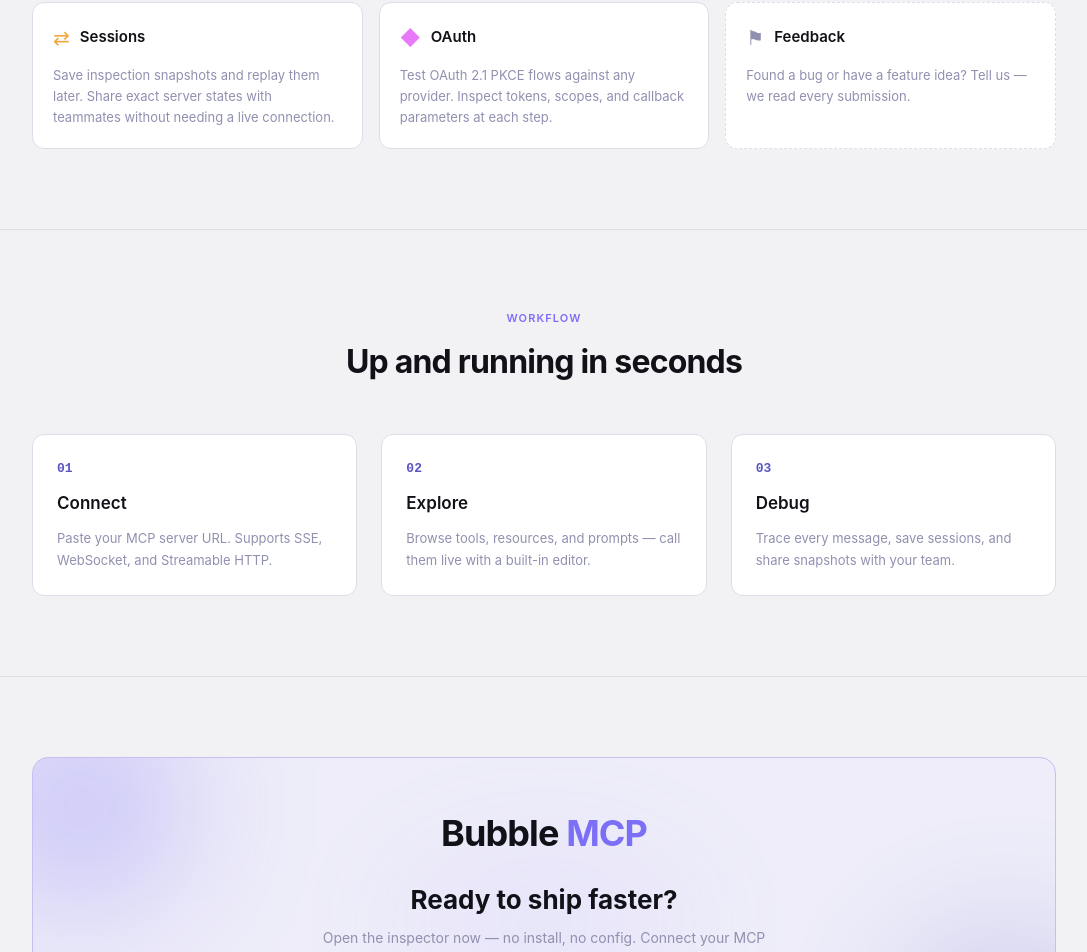
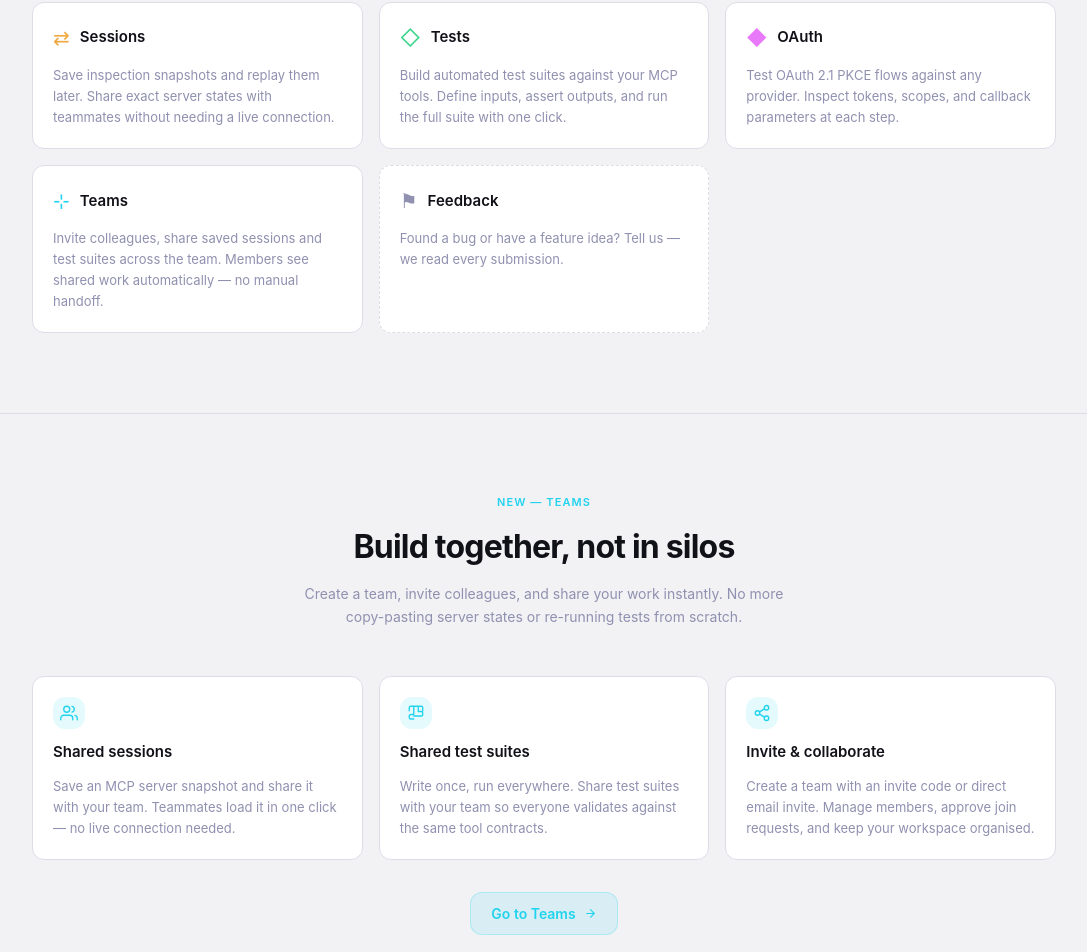
Before and after one commit to wozaisuzhou/mcp-devtool-next, a Next.js app: page / in a window 1280 px wide. Shown: the part 880-1832 px from the top of the page, without its empty margins (96-1183 px from the left). Built offline with nearby package versions, Linux system fonts and the light colour scheme.

Commit message:
add more feature

```diff
--- a/src/app/(shell)/tests/page.tsx
+++ b/src/app/(shell)/tests/page.tsx
@@ -225,8 +225,13 @@
 
   // ── Load ──────────────────────────────────────────────────────────────────
 
-  useEffect(() => {
-    if (user) {
+  const loadSuites = useCallback(() => {
+    if (!user) {
+      const local = loadLocal()
+      setSuites(local)
+      if (local.length > 0) setSelectedId(s => s ?? local[0].id)
+      return
+    }
     fetch(`/api/tests/suites?userEmail=${encodeURIComponent(user.email)}`)
       .then(r => r.json())
       .then(({ suites: rows }) => {
@@ -243,12 +248,9 @@
       .then(r => r.json())
       .then(d => setMyTeams(d.teams ?? []))
       .catch(() => {})
-    } else {
-      const local = loadLocal()
-      setSuites(local)
-      if (local.length > 0) setSelectedId(s => s ?? local[0].id)
-    }
   }, [user])
+
+  useEffect(() => { loadSuites() }, [loadSuites])
 
   // ── Persist ───────────────────────────────────────────────────────────────
   // Debounced so rapid edits (typing in the name/input fields) don't fire a
@@ -319,11 +321,16 @@
     if (!user) return
     setSharing(true)
     try {
-      await fetch(`/api/tests/suites/${suiteId}`, {
+      const res = await fetch(`/api/tests/suites/${suiteId}`, {
         method: 'PATCH',
         headers: { 'Content-Type': 'application/json' },
         body: JSON.stringify({ teamId, userEmail: user.email }),
       })
+      if (!res.ok) {
+        const data = await res.json().catch(() => ({}))
+        setLimitError(data.error ?? 'Failed to update sharing')
+        return
+      }
       setSuites(prev => prev.map(s => {
         if (s.id !== suiteId) return s
         const team = myTeams.find(t => t.id === teamId)
@@ -424,6 +431,14 @@
               </svg>
             )}
           </div>
+          <div className="flex items-center gap-0.5">
+            <button onClick={loadSuites} title="Refresh suites"
+                    className="w-6 h-6 flex items-center justify-center rounded text-[var(--c-text-3)]
+                               hover:text-[var(--c-text-2)] hover:bg-[var(--c-bg-2)] transition-colors">
+              <svg width="11" height="11" viewBox="0 0 24 24" fill="none" stroke="currentColor" strokeWidth="2" strokeLinecap="round" strokeLinejoin="round">
+                <polyline points="1 4 1 10 7 10"/><path d="M3.51 15a9 9 0 1 0 .49-4"/>
+              </svg>
+            </button>
             <button onClick={addSuite} disabled={suiteAtLimit} title={suiteAtLimit ? `Limit reached (${limits.suites} suites)` : 'New suite'}
                     className="w-6 h-6 flex items-center justify-center rounded text-[var(--c-text-3)]
                                hover:text-[var(--c-purple)] hover:bg-[var(--c-purple-bg)]
@@ -432,6 +447,7 @@
                 <line x1="12" y1="5" x2="12" y2="19"/><line x1="5" y1="12" x2="19" y2="12"/>
               </svg>
             </button>
+          </div>
         </div>
 
         {/* Limit / auth hint */}
--- a/src/app/api/sessions/route.ts
+++ b/src/app/api/sessions/route.ts
@@ -9,7 +9,7 @@
     const userEmail  = searchParams.get('userEmail')
     const limit      = Math.min(parseInt(searchParams.get('limit') || '50'), 200)
 
-    const cols = 'id, name, label, user_email, server_url, server_name, server_version, protocol_version, transport, tool_count, resource_count, prompt_count, trace_count, saved_at, team_id, teams(name)'
+    const cols = 'id, name, label, user_email, server_url, server_name, server_version, protocol_version, transport, tool_count, resource_count, prompt_count, trace_count, saved_at, team_id'
 
     // Fetch user's own sessions
     let ownQuery = db
@@ -26,20 +26,34 @@
     if (ownError) throw ownError
 
     let teamSessions: any[] = []
+    let teamNameMap = new Map<string, string>()
 
     if (userEmail) {
-      // Find teams this user belongs to
+      // Find teams this user belongs to (simple select — no join to avoid PostgREST issues)
       const { data: memberships } = await db
         .from('team_members')
-        .select('team_id, teams(id, name)')
+        .select('team_id')
         .eq('user_email', userEmail)
 
       const teamIds = (memberships ?? []).map((m: any) => m.team_id)
 
+      // Collect all team IDs we need names for (own shared sessions + member sessions)
+      const ownTeamIds = (ownData ?? []).map((s: any) => s.team_id).filter(Boolean)
+      const allTeamIds = [...new Set([...teamIds, ...ownTeamIds])]
+
+      // Fetch team names in one flat query
+      if (allTeamIds.length > 0) {
+        const { data: teamRows } = await db
+          .from('teams')
+          .select('id, name')
+          .in('id', allTeamIds)
+        teamNameMap = new Map((teamRows ?? []).map((t: any) => [t.id as string, t.name as string]))
+      }
+
       if (teamIds.length > 0) {
         const { data: sharedData } = await db
           .from('saved_sessions')
-          .select(cols + ', teams(name)')
+          .select(cols)
           .in('team_id', teamIds)
           .order('saved_at', { ascending: false })
           .limit(limit)
@@ -48,15 +62,19 @@
         const ownIds = new Set((ownData ?? []).map((s: any) => s.id))
         teamSessions = (sharedData ?? [])
           .filter((s: any) => !ownIds.has(s.id))
-          .map((s: any) => ({ ...s, teamName: s.teams?.name ?? null }))
+          .map((s: any) => ({ ...s, teamName: teamNameMap.get(s.team_id) ?? null }))
       }
     }
 
-    const allSessions = [
-      ...(ownData ?? []).map((s: any) => ({ ...s, teamName: s.teams?.name ?? null })),
-      ...teamSessions,
-    ].sort((a, b) => new Date(b.saved_at).getTime() - new Date(a.saved_at).getTime())
-     .slice(0, limit)
+    // Attach teamName to own sessions (so the badge shows for the owner too)
+    const ownWithTeamName = (ownData ?? []).map((s: any) => ({
+      ...s,
+      teamName: s.team_id ? (teamNameMap.get(s.team_id) ?? null) : null,
+    }))
+
+    const allSessions = [...ownWithTeamName, ...teamSessions]
+      .sort((a, b) => new Date(b.saved_at).getTime() - new Date(a.saved_at).getTime())
+      .slice(0, limit)
 
     return NextResponse.json({ sessions: allSessions })
   } catch (err: unknown) {
--- a/src/app/api/tests/suites/[id]/route.ts
+++ b/src/app/api/tests/suites/[id]/route.ts
@@ -62,7 +62,7 @@
       .maybeSingle()
 
     if (!suite) return NextResponse.json({ error: 'Suite not found' }, { status: 404 })
-    if (suite.user_email !== userEmail) return NextResponse.json({ error: 'Only the owner can share this suite' }, { status: 403 })
+    if (suite.user_email?.toLowerCase() !== userEmail?.toLowerCase()) return NextResponse.json({ error: 'Only the owner can share this suite' }, { status: 403 })
 
     const { error } = await db
       .from('test_suites')
--- a/src/app/api/tests/suites/route.ts
+++ b/src/app/api/tests/suites/route.ts
@@ -20,28 +20,52 @@
 
     let teamSuites: any[] = []
 
-    // Fetch suites shared by teams this user belongs to (excluding own)
-    const { data: memberships } = await db
+    // Fetch teams this user belongs to (simple select — no join to avoid PostgREST issues)
+    const { data: memberships, error: membershipsError } = await db
       .from('team_members')
-      .select('team_id, teams(name)')
-      .eq('user_email', userEmail)
+      .select('team_id')
+      .ilike('user_email', userEmail)
+
+    if (membershipsError) console.error('[tests/suites GET] memberships query failed:', membershipsError)
 
     const teamIds = (memberships ?? []).map((m: any) => m.team_id)
 
+    // Collect all team IDs we need names for (own shared suites + member suites)
+    const ownTeamIds = (ownData ?? []).map((s: any) => s.team_id).filter(Boolean)
+    const allTeamIds = [...new Set([...teamIds, ...ownTeamIds])]
+
+    // Fetch team names in one flat query
+    let teamNameMap = new Map<string, string>()
+    if (allTeamIds.length > 0) {
+      const { data: teamRows } = await db
+        .from('teams')
+        .select('id, name')
+        .in('id', allTeamIds)
+      teamNameMap = new Map((teamRows ?? []).map((t: any) => [t.id as string, t.name as string]))
+    }
+
     if (teamIds.length > 0) {
-      const { data: sharedData } = await db
+      const { data: sharedData, error: sharedError } = await db
         .from('test_suites')
-        .select('id, name, description, cases, created_at, updated_at, team_id, user_email, teams(name)')
+        .select('id, name, description, cases, created_at, updated_at, team_id, user_email')
         .in('team_id', teamIds)
         .order('created_at', { ascending: true })
+
+      if (sharedError) console.error('[tests/suites GET] sharedData query failed:', sharedError)
 
       const ownIds = new Set((ownData ?? []).map((s: any) => s.id))
       teamSuites = (sharedData ?? [])
         .filter((s: any) => !ownIds.has(s.id))
-        .map((s: any) => ({ ...s, teamName: s.teams?.name ?? null }))
+        .map((s: any) => ({ ...s, teamName: teamNameMap.get(s.team_id) ?? null }))
     }
 
-    const allSuites = [...(ownData ?? []), ...teamSuites]
+    // Attach teamName to own suites too (so the badge shows for the owner)
+    const ownWithTeamName = (ownData ?? []).map((s: any) => ({
+      ...s,
+      teamName: s.team_id ? (teamNameMap.get(s.team_id) ?? null) : null,
+    }))
+
+    const allSuites = [...ownWithTeamName, ...teamSuites]
 
     return NextResponse.json({ suites: allSuites })
   } catch (err) {
--- a/src/app/page.tsx
+++ b/src/app/page.tsx
@@ -38,11 +38,25 @@
     color: 'var(--c-amber)',
   },
   {
+    icon: '◇',
+    title: 'Tests',
+    desc: 'Build automated test suites against your MCP tools. Define inputs, assert outputs, and run the full suite with one click.',
+    href: '/tests',
+    color: 'var(--c-green)',
+  },
+  {
     icon: '◆',
     title: 'OAuth',
     desc: 'Test OAuth 2.1 PKCE flows against any provider. Inspect tokens, scopes, and callback parameters at each step.',
     href: '/oauth',
     color: '#e879f9',
+  },
+  {
+    icon: '⊹',
+    title: 'Teams',
+    desc: 'Invite colleagues, share saved sessions and test suites across the team. Members see shared work automatically — no manual handoff.',
+    href: '/team',
+    color: '#22d3ee',
   },
 ]
 
@@ -206,6 +220,80 @@
         </div>
       </section>
 
+      {/* ── Teams spotlight ── */}
+      <section className="py-20 px-6 border-t border-[var(--c-border)]">
+        <div className="max-w-5xl mx-auto">
+          <div className="text-center mb-12">
+            <p className="text-[11px] font-semibold uppercase tracking-widest mb-3" style={{ color: '#22d3ee' }}>New — Teams</p>
+            <h2 className="text-[28px] sm:text-[32px] font-bold text-[var(--c-text)] tracking-tight">
+              Build together, not in silos
+            </h2>
+            <p className="text-[14px] text-[var(--c-text-3)] mt-3 max-w-lg mx-auto leading-relaxed">
+              Create a team, invite colleagues, and share your work instantly.
+              No more copy-pasting server states or re-running tests from scratch.
+            </p>
+          </div>
+
+          <div className="grid grid-cols-1 sm:grid-cols-3 gap-4">
+            {[
+              {
+                icon: (
+                  <svg width="18" height="18" viewBox="0 0 24 24" fill="none" stroke="currentColor" strokeWidth="1.8" strokeLinecap="round" strokeLinejoin="round">
+                    <path d="M17 21v-2a4 4 0 0 0-4-4H5a4 4 0 0 0-4 4v2"/>
+                    <circle cx="9" cy="7" r="4"/>
+                    <path d="M23 21v-2a4 4 0 0 0-3-3.87M16 3.13a4 4 0 0 1 0 7.75"/>
+                  </svg>
+                ),
+                title: 'Shared sessions',
+                desc: 'Save an MCP server snapshot and share it with your team. Teammates load it in one click — no live connection needed.',
+              },
+              {
+                icon: (
+                  <svg width="18" height="18" viewBox="0 0 24 24" fill="none" stroke="currentColor" strokeWidth="1.8" strokeLinecap="round" strokeLinejoin="round">
+                    <path d="M9 3H5a2 2 0 0 0-2 2v4m6-6h10a2 2 0 0 1 2 2v4M9 3v11m0 0H5a2 2 0 0 0-2 2v2a2 2 0 0 0 2 2h4m0-4h6m0 0h4a2 2 0 0 0 2-2v-2a2 2 0 0 0-2-2h-4m0 0V3"/>
+                  </svg>
+                ),
+                title: 'Shared test suites',
+                desc: 'Write once, run everywhere. Share test suites with your team so everyone validates against the same tool contracts.',
+              },
+              {
+                icon: (
+                  <svg width="18" height="18" viewBox="0 0 24 24" fill="none" stroke="currentColor" strokeWidth="1.8" strokeLinecap="round" strokeLinejoin="round">
+                    <circle cx="18" cy="5" r="3"/><circle cx="6" cy="12" r="3"/><circle cx="18" cy="19" r="3"/>
+                    <line x1="8.59" y1="13.51" x2="15.42" y2="17.49"/><line x1="15.41" y1="6.51" x2="8.59" y2="10.49"/>
+                  </svg>
+                ),
+                title: 'Invite & collaborate',
+                desc: 'Create a team with an invite code or direct email invite. Manage members, approve join requests, and keep your workspace organised.',
+              },
+            ].map((item) => (
+              <div key={item.title}
+                   className="flex flex-col gap-3 p-5 rounded-xl border border-[var(--c-border)] bg-[var(--c-bg-1)]">
+                <div className="w-8 h-8 rounded-lg flex items-center justify-center"
+                     style={{ background: 'rgba(34,211,238,0.12)', color: '#22d3ee' }}>
+                  {item.icon}
+                </div>
+                <h3 className="text-[15px] font-semibold text-[var(--c-text)]">{item.title}</h3>
+                <p className="text-[13px] text-[var(--c-text-3)] leading-relaxed">{item.desc}</p>
+              </div>
+            ))}
+          </div>
+
+          <div className="mt-8 text-center">
+            <Link
+              href="/team"
+              className="inline-flex items-center gap-2 px-5 py-2.5 rounded-lg text-[14px] font-semibold transition-colors"
+              style={{ background: 'rgba(34,211,238,0.12)', color: '#22d3ee', border: '1px solid rgba(34,211,238,0.25)' }}
+            >
+              Go to Teams
+              <svg width="13" height="13" viewBox="0 0 24 24" fill="none" stroke="currentColor" strokeWidth="2" strokeLinecap="round" strokeLinejoin="round">
+                <path d="M5 12h14M12 5l7 7-7 7"/>
+              </svg>
+            </Link>
+          </div>
+        </div>
+      </section>
+
       {/* ── How it works ── */}
       <section className="py-20 px-6 border-t border-[var(--c-border)]">
         <div className="max-w-5xl mx-auto">
```
Lines whose indentation alone changed are shown as unchanged.
